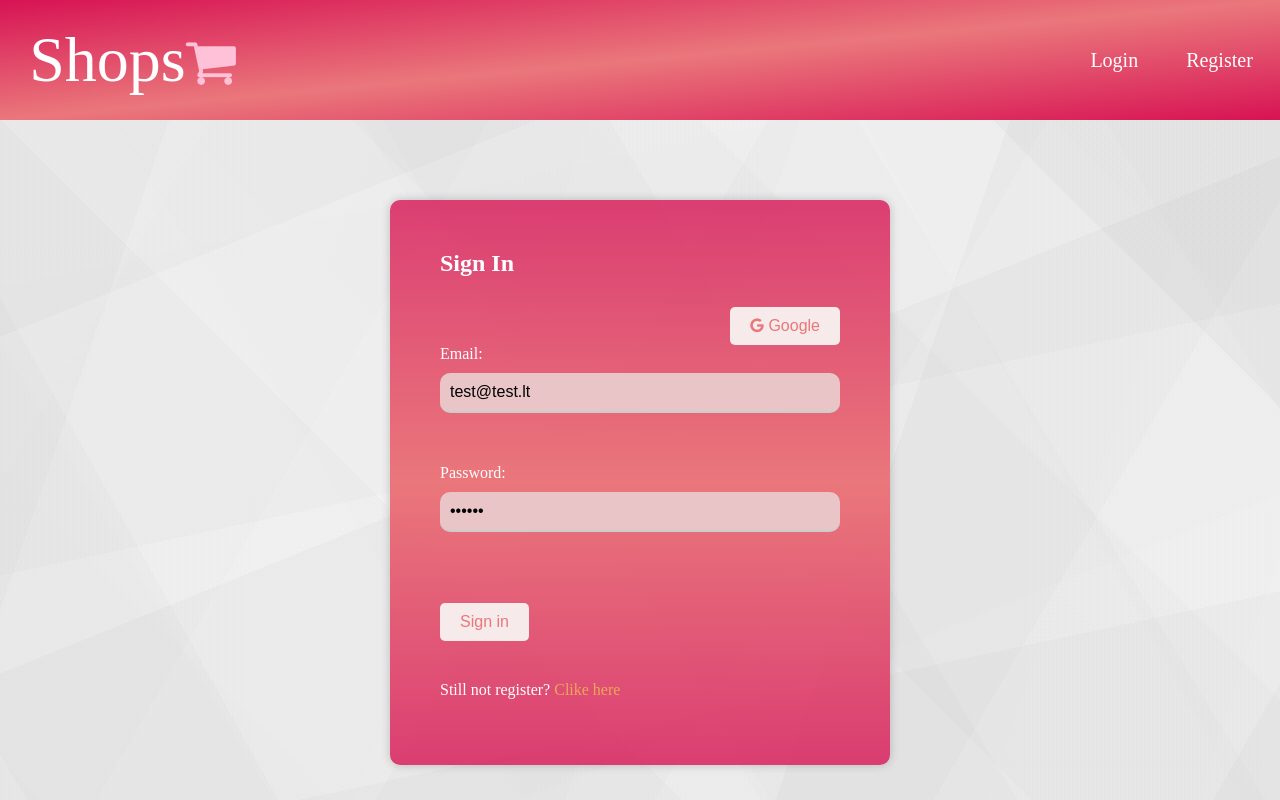
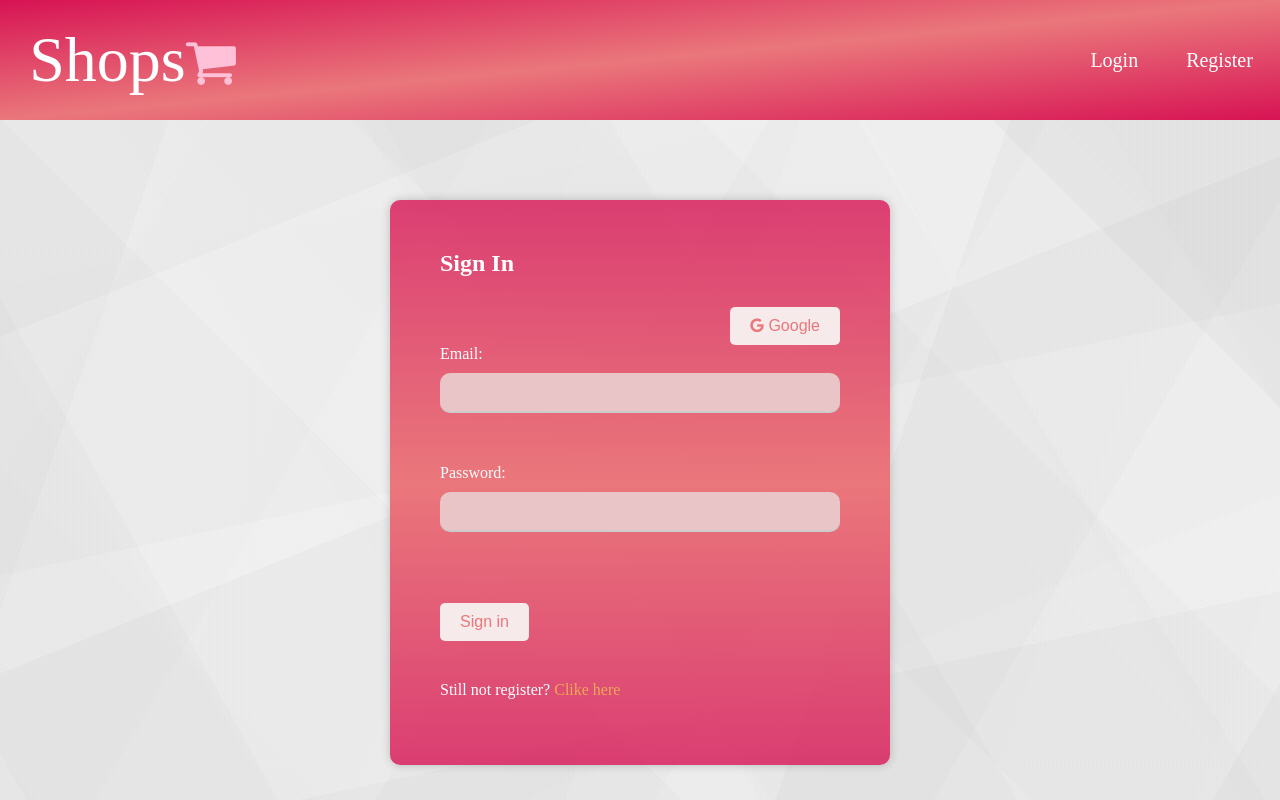
Before and after one commit to Tomas-Sinkevicius-new/Galutinis_praktinis_atsiskaitymas_TS, a React (Vite) app: page / in a window 1280 px wide. Shown: the top 800 px of the page. Built offline with nearby package versions, Linux system fonts and the light colour scheme; no server answers.

Commit message:
pratrynem login reiksmes

```diff
--- a/src/components/auth/LoginForm.jsx
+++ b/src/components/auth/LoginForm.jsx
@@ -8,8 +8,8 @@ import PropTypes from 'prop-types';
 function LoginForm({ onLogin, onLoginWithGoogle }) {
   const formik = useFormik({
     initialValues: {
-      email: 'test@test.lt',
-      password: '123456',
+      email: '',
+      password: '',
     },
     validationSchema: Yup.object({
       email: Yup.string().email('Invalid email address').required('required'),
```
